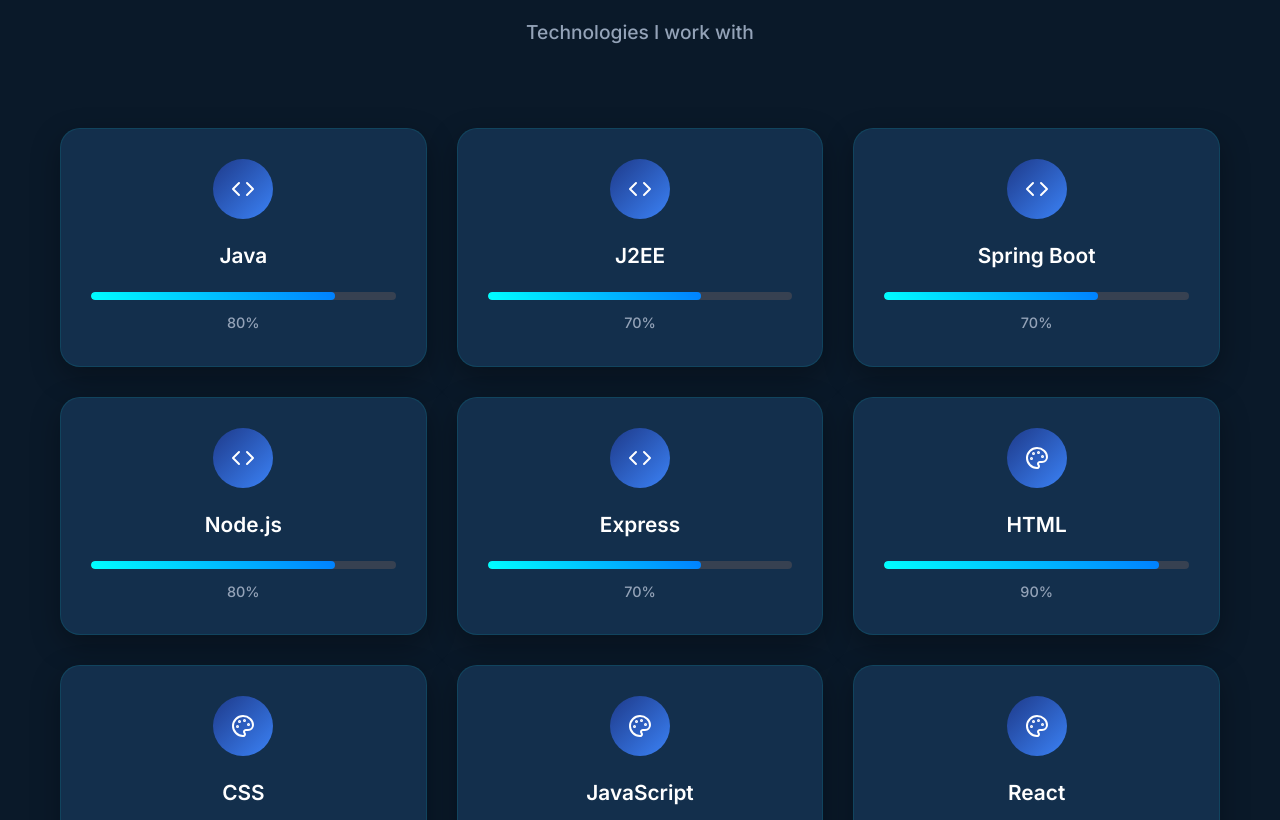
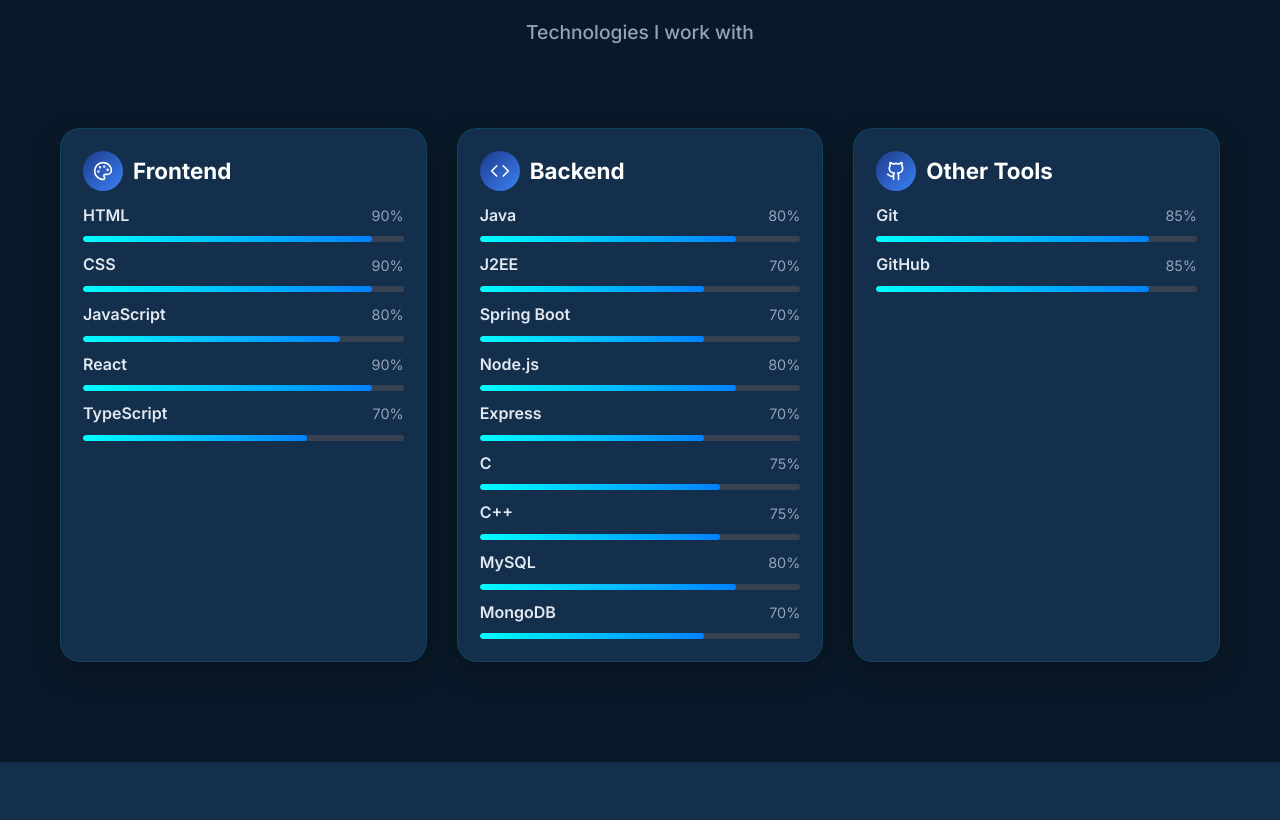
Before and after one commit to Wissal-badri/Portify, a React (Create React App) app: page / in a window 1280 px wide. Shown: the part 1980-2800 px from the top of the page. Built offline with nearby package versions, Linux system fonts and the light colour scheme.

Commit message:
Update App.css and App.tsx with new portfolio changes

```diff
--- a/src/App.css
+++ b/src/App.css
@@ -535,8 +535,86 @@
 /* Skills Section */
 .skills-grid {
   display: grid;
-  grid-template-columns: repeat(auto-fit, minmax(280px, 1fr));
+  grid-template-columns: repeat(3, 1fr);
   gap: 30px;
+}
+
+/* Skills Categories (Frontend / Backend / Other Tools) */
+.skills-categories {
+  display: grid;
+  grid-template-columns: repeat(3, 1fr);
+  gap: 30px;
+}
+
+.skill-category-card {
+  background: #132f4c;
+  padding: 22px;
+  border-radius: 20px;
+  box-shadow: 0 10px 30px rgba(0, 0, 0, 0.3);
+  border: 1px solid rgba(0, 255, 255, 0.1);
+}
+
+.skill-category-header {
+  display: flex;
+  align-items: center;
+  gap: 10px;
+  margin-bottom: 12px;
+}
+
+.skill-category-header h3 {
+  font-size: 1.4rem;
+  font-weight: 700;
+  color: #ffffff;
+}
+
+.skill-category-icon {
+  width: 40px;
+  height: 40px;
+  background: linear-gradient(135deg, #1e3a8a 0%, #3b82f6 100%);
+  border-radius: 50%;
+  display: flex;
+  align-items: center;
+  justify-content: center;
+  color: white;
+}
+
+.skill-list {
+  display: flex;
+  flex-direction: column;
+  gap: 10px;
+}
+
+.skill-item-row {
+  display: grid;
+  grid-template-columns: 1fr auto;
+  gap: 8px 12px;
+  align-items: center;
+}
+
+.skill-item-name {
+  color: #e2e8f0;
+  font-weight: 600;
+}
+
+.skill-item-meter {
+  grid-column: 1 / -1;
+  width: 100%;
+  height: 6px;
+  background: #374151;
+  border-radius: 4px;
+  overflow: hidden;
+}
+
+.skill-item-progress {
+  height: 100%;
+  background: linear-gradient(45deg, #00ffff, #0080ff);
+  border-radius: 4px;
+  transition: width 1s ease;
+}
+
+.skill-item-level {
+  color: #94a3b8;
+  font-size: 0.9rem;
 }
 
 .skill-card {
@@ -1006,6 +1084,10 @@
 
 /* Responsive Design */
 @media (max-width: 1024px) {
+  .skills-categories {
+    grid-template-columns: repeat(2, 1fr);
+    gap: 24px;
+  }
   .hero-container {
     gap: 40px;
   }
@@ -1018,8 +1100,9 @@
     gap: 60px;
   }
 
+  /* Keep 5 columns on medium screens as requested */
   .skills-grid {
-    grid-template-columns: repeat(auto-fit, minmax(250px, 1fr));
+    grid-template-columns: repeat(5, 1fr);
   }
 
   .projects-grid {
@@ -1126,8 +1209,13 @@
   }
 
   .skills-grid {
-    grid-template-columns: 1fr 1fr;
+    grid-template-columns: repeat(3, 1fr);
     gap: 20px;
+  }
+
+  .skills-categories {
+    grid-template-columns: 1fr;
+    gap: 18px;
   }
 
   .skill-card {
@@ -1252,8 +1340,13 @@
   }
 
   .skills-grid {
-    grid-template-columns: 1fr 1fr;
+    grid-template-columns: repeat(3, 1fr);
     gap: 15px;
+  }
+
+  .skills-categories {
+    grid-template-columns: 1fr;
+    gap: 16px;
   }
 
   .skill-card {
@@ -1346,6 +1439,6 @@
   }
 
   .skills-grid {
-    grid-template-columns: 1fr;
+    grid-template-columns: repeat(3, 1fr);
   }
 }
--- a/src/App.tsx
+++ b/src/App.tsx
@@ -647,33 +647,46 @@
             <p>Technologies I work with</p>
           </motion.div>
 
-          <div className="skills-grid">
-            {skills.map((skill, index) => (
+          {/* Three category boxes: Frontend, Backend (incl. DB), Other Tools */}
+          <div className="skills-categories">
+            {[
+              { key: "frontend", title: "Frontend", icon: <Palette size={20} /> },
+              { key: "backend", title: "Backend", icon: <Code size={20} /> },
+              { key: "tools", title: "Other Tools", icon: <Github size={20} /> },
+            ].map((category, catIndex) => {
+              const items = skills.filter((s) =>
+                category.key === "backend" ? s.category === "backend" || s.category === "database" : s.category === (category.key as Skill["category"])
+              );
+              return (
                 <motion.div
-                key={skill.name}
-                className="skill-card"
+                  key={category.key}
+                  className="skill-category-card"
                   initial={{ opacity: 0, y: 30 }}
                   whileInView={{ opacity: 1, y: 0 }}
-                transition={{ duration: 0.6, delay: index * 0.1 }}
+                  transition={{ duration: 0.6, delay: catIndex * 0.15 }}
                   viewport={{ once: true }}
-                whileHover={{ y: -5 }}
                 >
-                <div className="skill-icon">
-                  {skill.category === "frontend" && <Palette size={24} />}
-                  {skill.category === "backend" && <Code size={24} />}
-                  {skill.category === "database" && <Smartphone size={24} />}
-                  {skill.category === "tools" && <Github size={24} />}
+                  <div className="skill-category-header">
+                    <div className="skill-category-icon">{category.icon}</div>
+                    <h3>{category.title}</h3>
                   </div>
-                <h3>{skill.name}</h3>
-                <div className="skill-bar">
+                  <div className="skill-list">
+                    {items.map((skill) => (
+                      <div key={skill.name} className="skill-item-row">
+                        <span className="skill-item-name">{skill.name}</span>
+                        <span className="skill-item-level">{skill.level}%</span>
+                        <div className="skill-item-meter">
                           <div
-                    className="skill-progress"
+                            className="skill-item-progress"
                             style={{ width: `${skill.level}%` }}
                           ></div>
                         </div>
-                <span className="skill-level">{skill.level}%</span>
+                      </div>
+                    ))}
+                  </div>
                 </motion.div>
-            ))}
+              );
+            })}
           </div>
         </div>
       </section>
```
Lines whose indentation alone changed are shown as unchanged.
